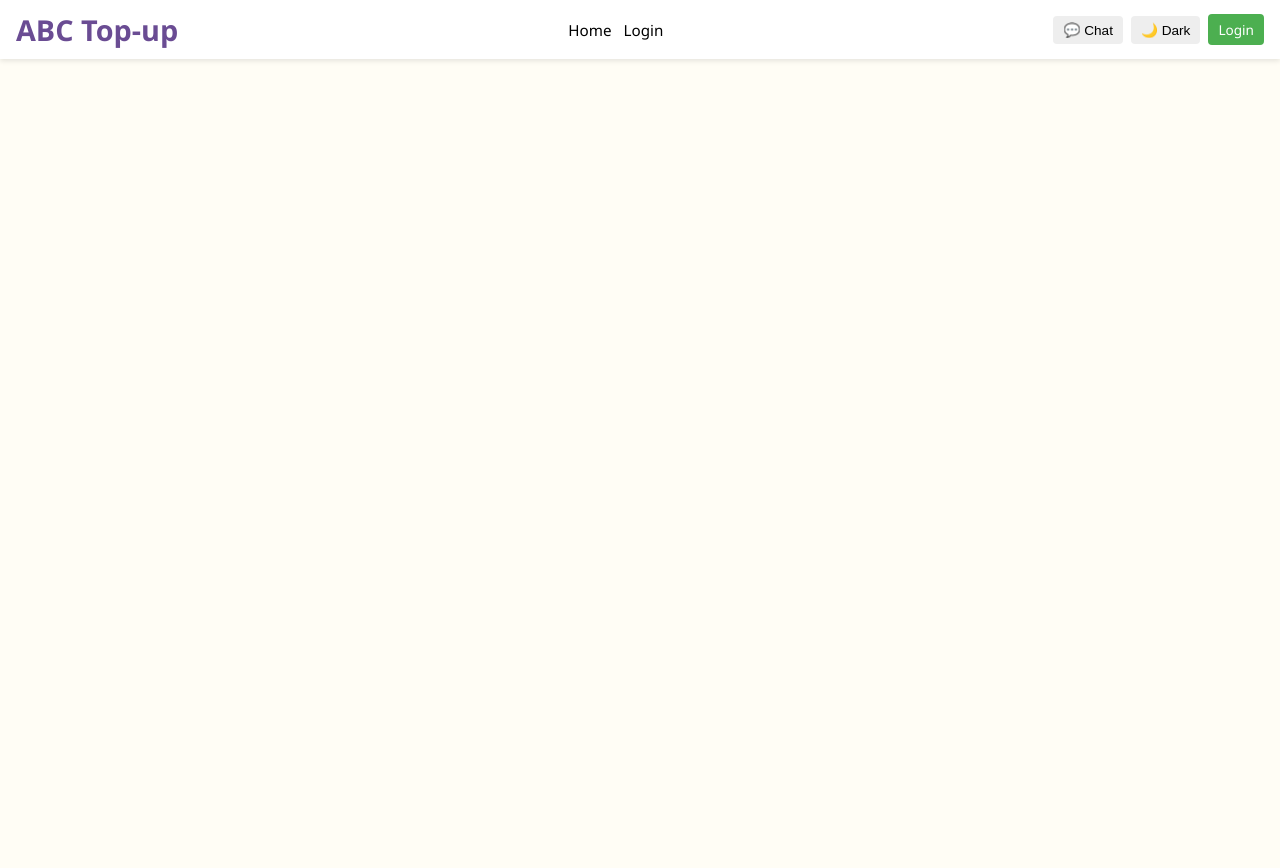
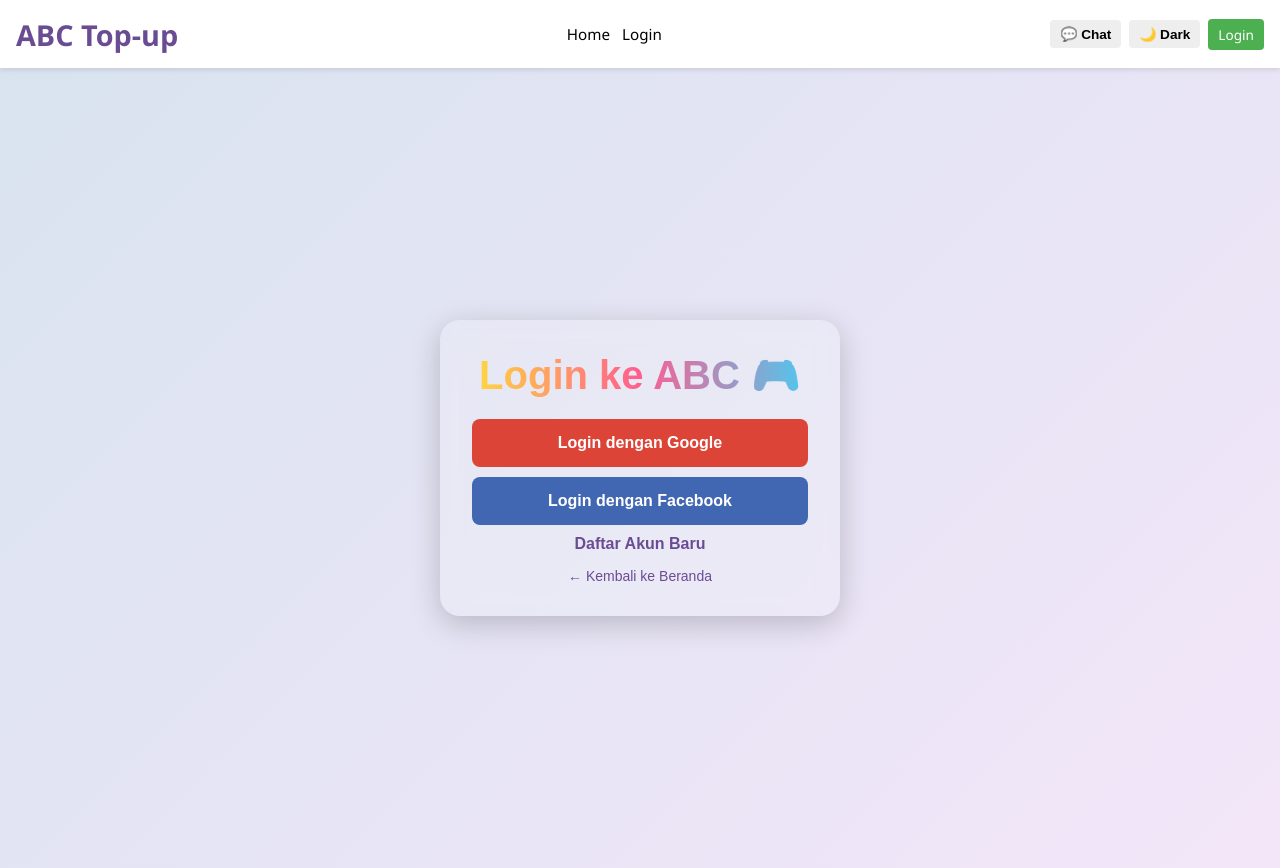
Before and after one commit to Koosell/final-project-fullstack, a React (Vite) app: page /login in a window 1280 px wide. Before the commit the page ends 800 px from the top, so only its background shows below. Built offline with nearby package versions, Linux system fonts and the light colour scheme.

Commit message:
Push all changes including deploy to GitHub Pages

```diff
--- /dev/null
+++ b/src/Login.jsx
@@ -0,0 +1,36 @@
+import React from 'react';
+import "./index.css";
+
+const Login = () => {
+  return (
+    <div className="login-body">
+      <div className="login-box">
+        <h1 className="login-title">Login ke ABC 🎮</h1>
+
+        {/* Login with Google */}
+        <form action="/login-google" method="POST">
+          <button type="submit" className="btn-google">
+            Login dengan Google
+          </button>
+        </form>
+
+        {/* Login with Facebook */}
+        <form action="/login-facebook" method="POST">
+          <button type="submit" className="btn-facebook">
+            Login dengan Facebook
+          </button>
+        </form>
+
+        {/* Register Link */}
+        <a href="/register" className="btn-register">
+          Daftar Akun Baru
+        </a>
+
+        {/* Back to Home */}
+        <a href="/" className="back-home">← Kembali ke Beranda</a>
+      </div>
+    </div>
+  );
+};
+
+export default Login;
--- a/src/Navbar.jsx
+++ b/src/Navbar.jsx
@@ -22,7 +22,7 @@
       </div>
       <ul className="nav-links">
         <li><Link to="/">Home</Link></li>
-        <li><Link to="/">Login</Link></li>
+        <li><Link to="/login">Login</Link></li>
       </ul>
       <div className="nav-actions">
         <button onClick={openChat} className="btn-chat">💬 Chat</button>
--- a/src/index.css
+++ b/src/index.css
@@ -544,3 +544,102 @@
     text-align: center;
   }
 }
+
+/* Menu Login */
+
+@import url('https://fonts.googleapis.com/css2?family=Poppins:wght@400;600&display=swap');
+
+.login-body {
+  display: flex;
+  align-items: center;
+  justify-content: center;
+  min-height: 100vh;
+  background: linear-gradient(135deg, #d9e3f0, #f3e6f9);
+  margin: 0;
+  font-family: 'Poppins', sans-serif;
+  color: #444;
+  transition: all 0.3s ease;
+}
+
+.login-box {
+  background: rgba(255, 255, 255, 0.15);
+  backdrop-filter: blur(10px);
+  padding: 2rem;
+  border-radius: 20px;
+  box-shadow: 0 8px 30px rgba(0, 0, 0, 0.2);
+  text-align: center;
+  width: 100%;
+  max-width: 400px;
+}
+
+.login-title {
+  margin-bottom: 20px;
+  font-size: 2.5rem;
+  background: linear-gradient(90deg, #FFD93D, #FF5D8F, #4CC9F0);
+  -webkit-background-clip: text;
+  color: transparent;
+  animation: fadeInDown 1s ease forwards;
+}
+
+button {
+  display: block;
+  width: 100%;
+  padding: 15px 0;
+  margin: 10px 0;
+  border: none;
+  border-radius: 8px;
+  font-size: 16px;
+  cursor: pointer;
+  font-weight: bold;
+  transition: background-color 0.3s;
+  text-align: center;
+}
+
+.btn-google {
+  background-color: #db4437;
+  color: white;
+}
+.btn-google:hover {
+  background-color: #c23321;
+}
+
+.btn-facebook {
+  background-color: #4267B2;
+  color: white;
+}
+.btn-facebook:hover {
+  background-color: #2d4aa5;
+}
+
+.btn-register {
+  display: block;
+  margin-top: 10px;
+  color: #6a4c93;
+  font-weight: bold;
+  text-decoration: none;
+}
+.btn-register:hover {
+  background-color: #e5c0a0;
+}
+
+.back-home {
+  display: block;
+  margin-top: 15px;
+  color: #6a4c93;
+  font-size: 14px;
+  text-decoration: none;
+}
+.back-home:hover {
+  text-decoration: underline;
+}
+
+@keyframes fadeInDown {
+  from {
+    opacity: 0;
+    transform: translateY(-20px);
+  }
+  to {
+    opacity: 1;
+    transform: translateY(0);
+  }
+}
--- a/src/main.jsx
+++ b/src/main.jsx
@@ -5,7 +5,8 @@
 import CheckoutML from "./CheckoutML.jsx";
 import CheckoutFF from "./CheckoutFF.jsx";
 import CheckoutPUBG from "./CheckoutPUBG.jsx";
-import Navbar from "./navbar.jsx"; // Pastikan path ke Navbar.jsx benar
+import Navbar from "./navbar.jsx";
+import Login from "./Login";
 import "./index.css";
 
 ReactDOM.createRoot(document.getElementById("root")).render(
@@ -17,6 +18,7 @@
         <Route path="/checkout/ml" element={<CheckoutML />} />
         <Route path="/checkout/ff" element={<CheckoutFF />} />
         <Route path="/checkout/pubg" element={<CheckoutPUBG />} />
+        <Route path="/login" element={<Login />} />
       </Routes>
     </>
   </BrowserRouter>
```
